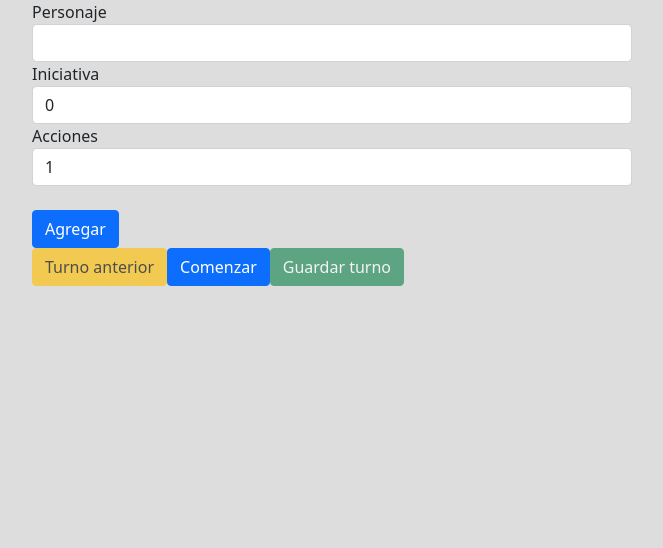
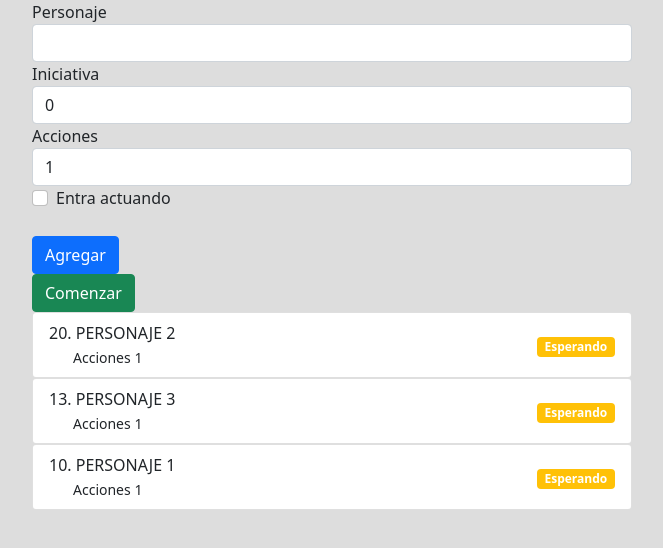
Before and after one commit to GonziTaji/werewolf-initiative, a React (Create React App) app: page / in a window 1280 px wide. Shown: the top 548 px of the page, without its empty margins (308-971 px from the left). Built offline with nearby package versions, Linux system fonts and the light colour scheme.

Commit message:
feat: turn based controls

```diff
--- a/src/components/InitiativeList.tsx
+++ b/src/components/InitiativeList.tsx
@@ -1,6 +1,21 @@
 import React from 'react';
+import { InitiativeFormData, Turn } from '../interfaces';
+import { TurnState } from '../types';
+import TurnElement from './turnElement';
 
-export default class InitiativeList extends React.Component<{}, InitiativeListState> {
+export interface InitiativeListState {
+    form: InitiativeFormData;
+    turnList: Turn[];
+    /** -1 if turns have not started */
+    turnIndex: number;
+    /** -1 if turns have not started */
+    roundIndex: number;
+}
+
+export default class InitiativeList extends React.Component<
+    {},
+    InitiativeListState
+> {
     constructor(props: any) {
         super(props);
 
@@ -9,29 +24,87 @@ export default class InitiativeList extends React.Component<{}, InitiativeListSt
                 characterName: '',
                 initiative: 0,
                 actions: 1,
+                entersActing: false,
             },
             turnList: [],
             turnIndex: -1,
             roundIndex: -1,
-        }
+        };
 
         // Event bindings for input handling
         this.addInputToList = this.addInputToList.bind(this);
         this.onChangeInitiative = this.onChangeInitiative.bind(this);
         this.onChangeCharacterName = this.onChangeCharacterName.bind(this);
         this.onChangeActions = this.onChangeActions.bind(this);
+        this.onChangeEntersActing = this.onChangeEntersActing.bind(this);
         this.formOnKeyDown = this.formOnKeyDown.bind(this);
 
         // Event bindings for turn system
-        this.nextTurn = this.nextTurn.bind(this);
-        this.previousTurn = this.previousTurn.bind(this);
-        this.useSavedTurn = this.useSavedTurn.bind(this);
+        this.setPreviousState = this.setPreviousState.bind(this);
     }
 
     style = {
         container: {
-            'max-width': '600px',
-            'margin': 'auto',
+            maxWidth: '600px',
+            margin: 'auto',
+        },
+    };
+
+    characterNameInput: HTMLInputElement | null = null;
+
+    previousTurnStates: InitiativeListState[] = [];
+
+    componentDidUpdate(_prevProps: any, prevState: InitiativeListState) {
+        if (prevState.turnIndex !== this.state.turnIndex) {
+            this.previousTurnStates.push(prevState);
+        }
+    }
+
+    componentDidMount() {
+        // to debug
+        this.setState({
+            form: {
+                characterName: '',
+                initiative: 0,
+                actions: 1,
+                entersActing: false,
+            },
+            turnList: [
+                {
+                    characterName: 'personaje 2',
+                    initiative: 20,
+                    actions: 1,
+                    turnState: TurnState.WAITING,
+                    actionsUsed: 0,
+                },
+                {
+                    characterName: 'personaje 3',
+                    initiative: 13,
+                    actions: 1,
+                    turnState: TurnState.WAITING,
+                    actionsUsed: 0,
+                },
+                {
+                    characterName: 'personaje 1',
+                    initiative: 10,
+                    actions: 1,
+                    turnState: TurnState.WAITING,
+                    actionsUsed: 0,
+                },
+            ],
+            turnIndex: -1,
+            roundIndex: -1,
+        });
+    }
+
+    setPreviousState() {
+        const newState = this.previousTurnStates.pop();
+        console.log(this.previousTurnStates);
+        console.log(newState);
+        if (!newState) {
+            alert('No hay acciones que deshacer');
+        } else {
+            this.setState(newState);
         }
     }
 
@@ -47,7 +120,7 @@ export default class InitiativeList extends React.Component<{}, InitiativeListSt
             characterName: this.state.form.characterName,
             initiative: this.state.form.initiative,
             actions: this.state.form.actions,
-            turnState: 'WAITING',
+            turnState: TurnState.WAITING,
             actionsUsed: 0,
         };
 
@@ -55,42 +128,53 @@ export default class InitiativeList extends React.Component<{}, InitiativeListSt
             form: {
                 characterName: '',
                 initiative: 0,
-                actions: 1
+                actions: 1,
+                entersActing: false,
             },
-            turnList: this.orderByInitiative([...this.state.turnList, newTurn])
+            turnList: this.orderByInitiative([...this.state.turnList, newTurn]),
         });
+
+        this.characterNameInput?.focus();
     }
 
     onChangeInitiative(e: React.ChangeEvent<HTMLInputElement>) {
         this.setState({
             form: {
                 ...this.state.form,
-                initiative: parseInt(e.target.value)
-            }
-        })
+                initiative: parseInt(e.target.value),
+            },
+        });
     }
 
-    onChangeCharacterName(e: any) {
+    onChangeCharacterName(e: React.ChangeEvent<HTMLInputElement>) {
         this.setState({
             form: {
                 ...this.state.form,
-                characterName: e.target.value
-            }
-        })
+                characterName: e.currentTarget.value,
+            },
+        });
     }
 
-    onChangeActions(e: any) {
+    onChangeActions(e: React.ChangeEvent<HTMLInputElement>) {
         this.setState({
             form: {
                 ...this.state.form,
-                characterName: e.target.value
-            }
-        })
+                characterName: e.currentTarget.value,
+            },
+        });
+    }
+
+    onChangeEntersActing(e: React.ChangeEvent<HTMLInputElement>) {
+        this.setState({
+            form: {
+                ...this.state.form,
+                entersActing: e.currentTarget.checked,
+            },
+        });
     }
 
     orderByInitiative(input: Turn[]) {
-        console.log(input);
-        return input.sort((a, b) => a.initiative < b.initiative ? 1 : -1);
+        return input.sort((a, b) => (a.initiative < b.initiative ? 1 : -1));
     }
 
     formOnKeyDown(e: React.KeyboardEvent) {
@@ -101,7 +185,7 @@ export default class InitiativeList extends React.Component<{}, InitiativeListSt
 
     // ---
     // Turn handling methods
-    nextTurn(e: React.MouseEvent) {
+    old_nextTurn(e: React.MouseEvent) {
         const skipped = e.currentTarget.id === 'btn-skip';
 
         let turnIndex = this.state.turnIndex + 1;
@@ -114,11 +198,11 @@ export default class InitiativeList extends React.Component<{}, InitiativeListSt
 
         const turns = this.state.turnList.map((t, i) => {
             if (i === this.state.turnIndex) {
-                t.turnState = skipped ? 'HOLD' : 'WAITING'
+                t.turnState = skipped ? TurnState.HOLD : TurnState.WAITING;
             }
 
             if (i === turnIndex) {
-                t.turnState = 'ACTING';
+                t.turnState = TurnState.ACTING;
             }
 
             return t;
@@ -131,22 +215,64 @@ export default class InitiativeList extends React.Component<{}, InitiativeListSt
         });
     }
 
-    previousTurn() {
+    finishTurn(
+        index: number,
+        finishingTurnState:
+            | TurnState.WAITING
+            | TurnState.HOLD = TurnState.WAITING
+    ) {
+        const turnList = this.state.turnList;
 
+        turnList[index].turnState = finishingTurnState;
+
+        this.setState({ turnList }, () => {
+            if (turnList.filter(t => t.turnState === TurnState.ACTING).length === 0) {
+                this.nextTurn()
+            }
+        })
     }
 
-    useSavedTurn(e: React.MouseEvent) {
-        const index = e.currentTarget.getAttribute('data-index');
+    skipTurn(index: number) {
+        const turns = this.state.turnList;
+
+        turns[index].turnState = TurnState.WAITING;
+    }
+
+    nextTurn() {
+        let turnIndex = this.state.turnIndex + 1;
+        let roundIndex = this.state.roundIndex;
+
+        if (roundIndex === -1 || turnIndex === this.state.turnList.length) {
+            roundIndex++;
+            turnIndex = 0;
+        }
 
         const turns = this.state.turnList.map((t, i) => {
-            if (i.toString() === index) {
-                t.turnState = 'WAITING';
+            if (i === turnIndex) {
+                console.log('turnIndex', turnIndex);
+                t.turnState = TurnState.ACTING;
+            }
+
+            return t;
+        });
+
+        this.setState({
+            turnList: turns,
+            roundIndex,
+            turnIndex,
+        });
+    }
+
+    useSavedTurn(index: number) {
+        const turns = this.state.turnList.map((t, i) => {
+            if (i === index) {
+                t.turnState = TurnState.ACTING;
             }
             return t;
-        })
+        });
 
         this.setState({
-            turnList: turns
+            turnList: turns,
         });
     }
 
@@ -156,15 +282,24 @@ export default class InitiativeList extends React.Component<{}, InitiativeListSt
                 <form onKeyDown={this.formOnKeyDown}>
                     <div>
                         <label htmlFor="character-name"> Personaje </label>
-                        <input className="form-control" type="text" id="character-name"
+                        <input
+                            className="form-control"
+                            type="text"
+                            id="character-name"
                             value={this.state.form.characterName}
                             onChange={this.onChangeCharacterName}
+                            ref={(inputEl) =>
+                                (this.characterNameInput = inputEl)
+                            }
                         />
                     </div>
 
                     <div>
                         <label htmlFor="initiative"> Iniciativa </label>
-                        <input className="form-control" type="number" id="initiative"
+                        <input
+                            className="form-control"
+                            type="number"
+                            id="initiative"
                             value={this.state.form.initiative}
                             onChange={this.onChangeInitiative}
                         />
@@ -172,86 +307,68 @@ export default class InitiativeList extends React.Component<{}, InitiativeListSt
 
                     <div>
                         <label htmlFor="actions"> Acciones </label>
-                        <input className="form-control" type="number" id="actions"
+                        <input
+                            className="form-control"
+                            type="number"
+                            id="actions"
                             value={this.state.form.actions}
                             onChange={this.onChangeActions}
                         />
                     </div>
 
-                    <br/>
+                    <div className="form-check">
+                        <label htmlFor="enters-acting"> Entra actuando </label>
+                        <input
+                            className="form-check-input"
+                            type="checkbox"
+                            id="enters-acting"
+                            checked={this.state.form.entersActing}
+                            onChange={this.onChangeEntersActing}
+                        />
+                    </div>
 
-                    <button className="btn btn-primary" type="button" onClick={this.addInputToList}>Agregar</button>
+                    <br />
+
+                    <button
+                        className="btn btn-primary"
+                        type="button"
+                        onClick={this.addInputToList}
+                    >
+                        Agregar
+                    </button>
                 </form>
 
                 {/* Turn controls */}
-                {
-                    <button onClick={this.previousTurn} className="btn btn-warning" disabled={
-                        this.state.roundIndex === -1 || (this.state.roundIndex === 0 && this.state.turnIndex === 0)
-                    }>
-                        Turno anterior
+                {this.state.roundIndex !== -1 && (
+                    <button
+                        onClick={this.setPreviousState}
+                        className="btn btn-warning"
+                        disabled={this.previousTurnStates.length === 0}
+                    >
+                        Deshacer acción
                     </button>
-                }
+                )}
 
-                <button onClick={this.nextTurn} className="btn btn-primary">{
-                    this.state.roundIndex === -1 ? 'Comenzar' : 'Siguiente turno'
-                }</button>
-
-                <button onClick={this.nextTurn} id="btn-skip" className="btn btn-success" disabled={
-                    this.state.turnIndex === -1
-                }>
-                    Guardar turno
-                </button>
+                {this.state.roundIndex === -1 && (
+                    <button
+                        onClick={(e) => this.nextTurn()}
+                        className="btn btn-success"
+                    >
+                        Comenzar
+                    </button>
+                )}
 
                 {/* Turn List */}
                 {this.state.turnList.map((item, i) => (
-                    <div className="row">
-                        <div className="col">
-                            {item.initiative}
-                        </div>
-
-                        <div className="col">
-                            {item.characterName.toUpperCase()}
-                        </div>
-
-                        <div className="col" data-index={i}>
-                            {item.turnState}
-                            {item.turnState === 'HOLD' &&
-                                <button className="btn btn-primary btn-outline"
-                                    onClick={this.useSavedTurn}
-                                >
-                                    Usar Turno
-                                </button>
-                            }
-                        </div>
-
-                        <div className="col col-12">
-                            <small>Acciones {item.actions}</small>
-                        </div>
-                    </div>
+                    <TurnElement
+                        key={i}
+                        turn={item}
+                        useSavedTurn={this.useSavedTurn.bind(this, i)}
+                        holdTurn={this.finishTurn.bind(this, i, TurnState.HOLD)}
+                        finishTurn={this.finishTurn.bind(this, i, TurnState.WAITING)}
+                    ></TurnElement>
                 ))}
             </div>
         );
     }
 }
-
-interface InitiativeListState {
-    form: InitiativeFormData;
-    turnList: Turn[];
-    /** -1 if turns have not started */
-    turnIndex: number;
-    /** -1 if turns have not started */
-    roundIndex: number;
-}
-
-interface Turn extends InitiativeFormData {
-    turnState: TurnState;
-    actionsUsed: number;
-}
-
-interface InitiativeFormData {
-    characterName: string;
-    initiative: number;
-    actions: number;
-}
-
-type TurnState = 'HOLD' | 'WAITING' | 'ACTING';
--- /dev/null
+++ b/src/components/turnElement.tsx
@@ -0,0 +1,74 @@
+import React, { MouseEventHandler } from 'react';
+import { Turn } from '../interfaces';
+import { TurnState } from '../types';
+
+export default function TurnElement(props: {
+    turn: Turn;
+    useSavedTurn: MouseEventHandler;
+    holdTurn: MouseEventHandler;
+    finishTurn: MouseEventHandler;
+}) {
+    const turn = props.turn;
+
+    const turnStateColorClass = (() => {
+        switch (turn.turnState) {
+            case TurnState.ACTING:
+                return 'success';
+
+            case TurnState.HOLD:
+                return 'primary';
+
+            case TurnState.WAITING:
+                return 'warning';
+
+            default:
+                return 'danger'
+        }
+    })();
+
+    return (
+        <div className="list-group">
+            <div className="list-group-item d-flex align-items-center justify-content-between ">
+                <span>
+                    {turn.initiative < 10 && '0'}
+                    {turn.initiative}. {turn.characterName.toUpperCase()}
+                    <br />
+                    <small className="ms-4">Acciones {turn.actions}</small>
+                </span>
+
+                <span>
+                    {turn.turnState === TurnState.HOLD && (
+                        <button
+                            className="btn btn-primary btn-outline"
+                            onClick={props.useSavedTurn}
+                        >
+                            Actuar
+                        </button>
+                    )}
+
+                    {turn.turnState === TurnState.ACTING && (
+                        <button
+                            className="btn btn-success btn-outline"
+                            onClick={props.holdTurn}
+                        >
+                            Guardar Turno
+                        </button>
+                    )}
+
+                    {turn.turnState === TurnState.ACTING && (
+                        <button
+                            className="btn btn-primary btn-outline"
+                            onClick={props.finishTurn}
+                        >
+                            Terminar Turno
+                        </button>
+                    )}
+
+                    <div className={'badge bg-'+turnStateColorClass}>
+                        {turn.turnState}
+                    </div>
+                </span>
+            </div>
+        </div>
+    );
+}
--- /dev/null
+++ b/src/interfaces.ts
@@ -0,0 +1,16 @@
+import { TurnState } from "./types";
+
+export interface Turn extends TurnData {
+    turnState: TurnState;
+    actionsUsed: number;
+}
+
+export interface InitiativeFormData extends TurnData {
+    entersActing: boolean;
+}
+
+export interface TurnData {
+    characterName: string;
+    initiative: number;
+    actions: number;
+}
--- /dev/null
+++ b/src/types.ts
@@ -0,0 +1,5 @@
+export enum TurnState {
+    HOLD = 'Guardado',
+    WAITING = 'Esperando',
+    ACTING = 'Actuando',
+}
```
Also changed, not shown: 1 other file (tests, documents, lock files or other folders).
